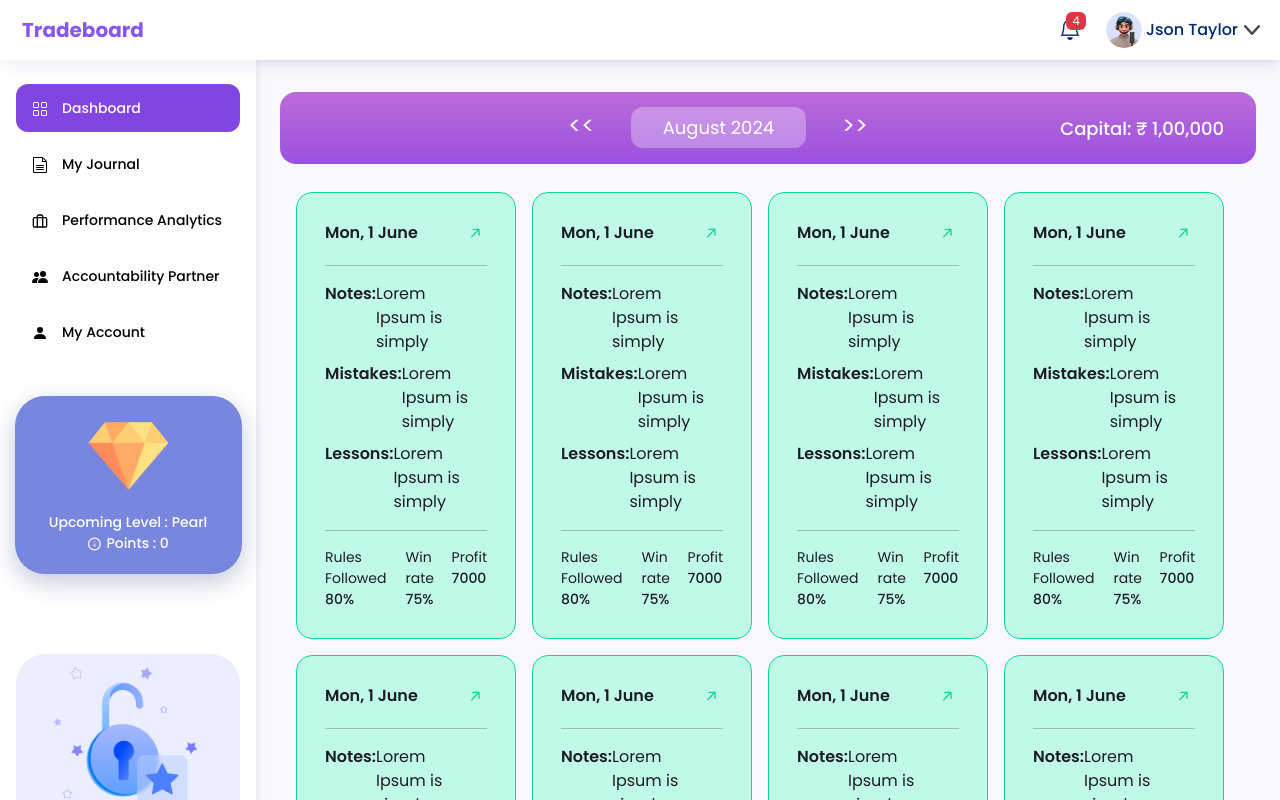
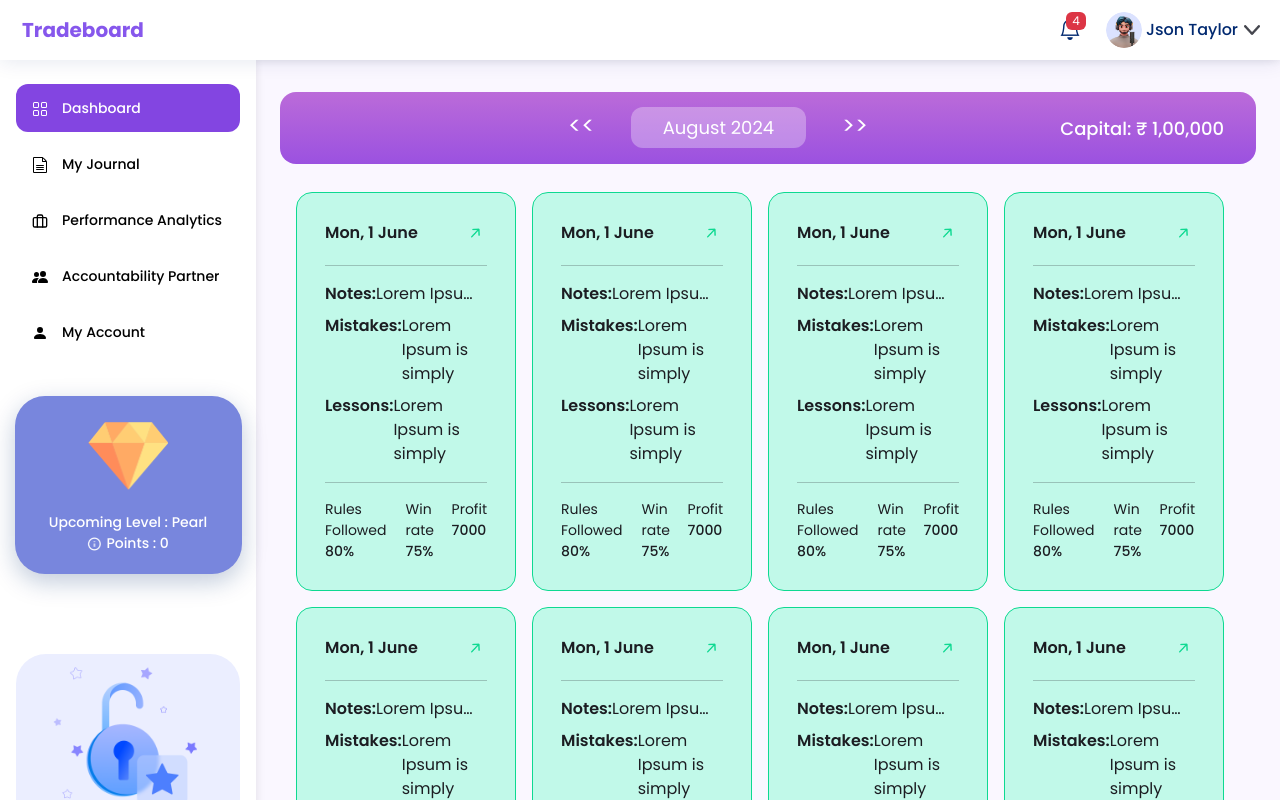
Before and after one commit to deosaurabhs/tradeboard, a React (Create React App) app: page /myJournal in a window 1280 px wide. Built offline with nearby package versions, Linux system fonts and the light colour scheme.

Commit message:
Added changes.

```diff
--- a/src/components/Signup/style.css
+++ b/src/components/Signup/style.css
@@ -470,6 +470,12 @@ form{
 }
 .analytics-section .btn.btn-default {background: transparent !important; border: 1px solid #636AD8 !important; color: #636AD8 !important;}
 .right-side-section-signup {padding: 200px 100px !important;}
+.c-notes-p {
+  white-space: nowrap;
+  text-overflow: ellipsis;
+  display: block;
+  overflow: hidden;
+}
 
 @media screen and (max-width: 1024px) {
   #right-side {padding: 30px 20px !important;}
```
